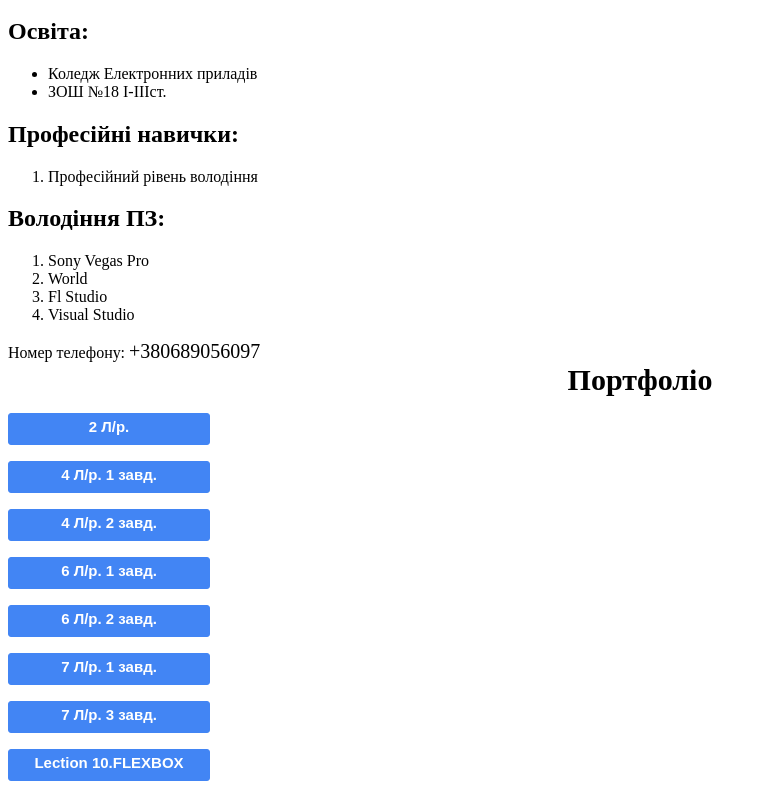
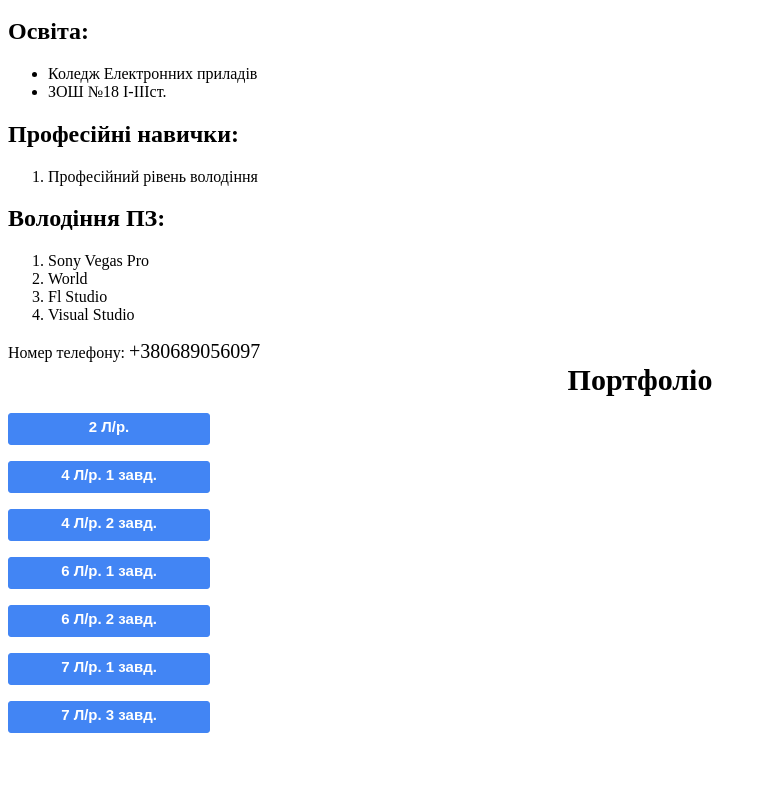
Before and after one commit to olegaostapiyk/resume, a plain HTML site: page index.html in a window 1280 px wide. Shown: the part 349-1146 px from the top of the page, without its empty margins (0-767 px from the left). After the commit the page ends 1098 px from the top, so only its background shows below. Drawn offline with Linux system fonts and the light colour scheme.

Commit message:
Add files via upload

```diff
--- a/index.html
+++ b/index.html
@@ -52,7 +52,6 @@
     <p><a href="https://olegaostapiyk.github.io/lab6_2/" class="btn" >6 Л/р. 2 завд.</a></p>
     <p><a href="https://olegaostapiyk.github.io/lab7_1/" class="btn" >7 Л/р. 1 завд.</a></p>
     <p><a href="https://olegaostapiyk.github.io/lab7_3/" class="btn" >7 Л/р. 3 завд.</a></p>
-    <p><a href="..\LK10/index.html" class="btn" >Lection 10.FLEXBOX</a></p>
 
 
 
```
